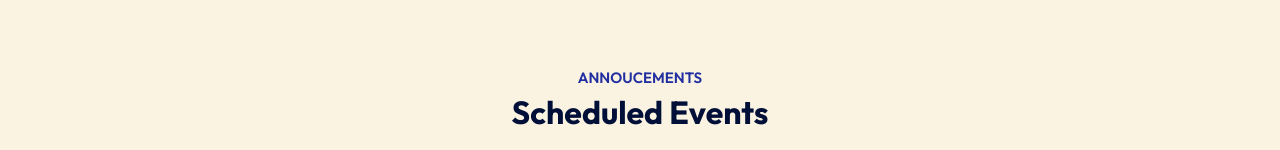
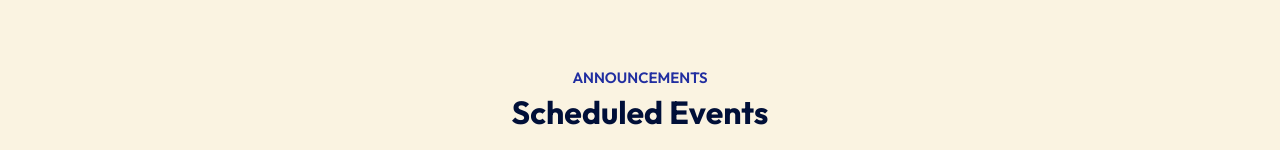
Before and after one commit to Singai-Thirumurai/Singai-Thirumurai, a React (Vite) app in the folder singai-thirumurai/: page / in a window 1280 px wide. Shown: the part 802-952 px from the top of the page. Built offline with nearby package versions, Linux system fonts and the light colour scheme; no server answers; the database is empty.

Commit message:
Edit spelling mistake

```diff
--- a/singai-thirumurai/src/App.jsx
+++ b/singai-thirumurai/src/App.jsx
@@ -23,7 +23,7 @@ const App = () => {
       <Hero />
       <div className="container">
         <div id="announcements">
-          <Title subTitle='Annoucements' title='Scheduled Events' />
+          <Title subTitle='Announcements' title='Scheduled Events' />
           <Annoucements />
         </div>
 
```
